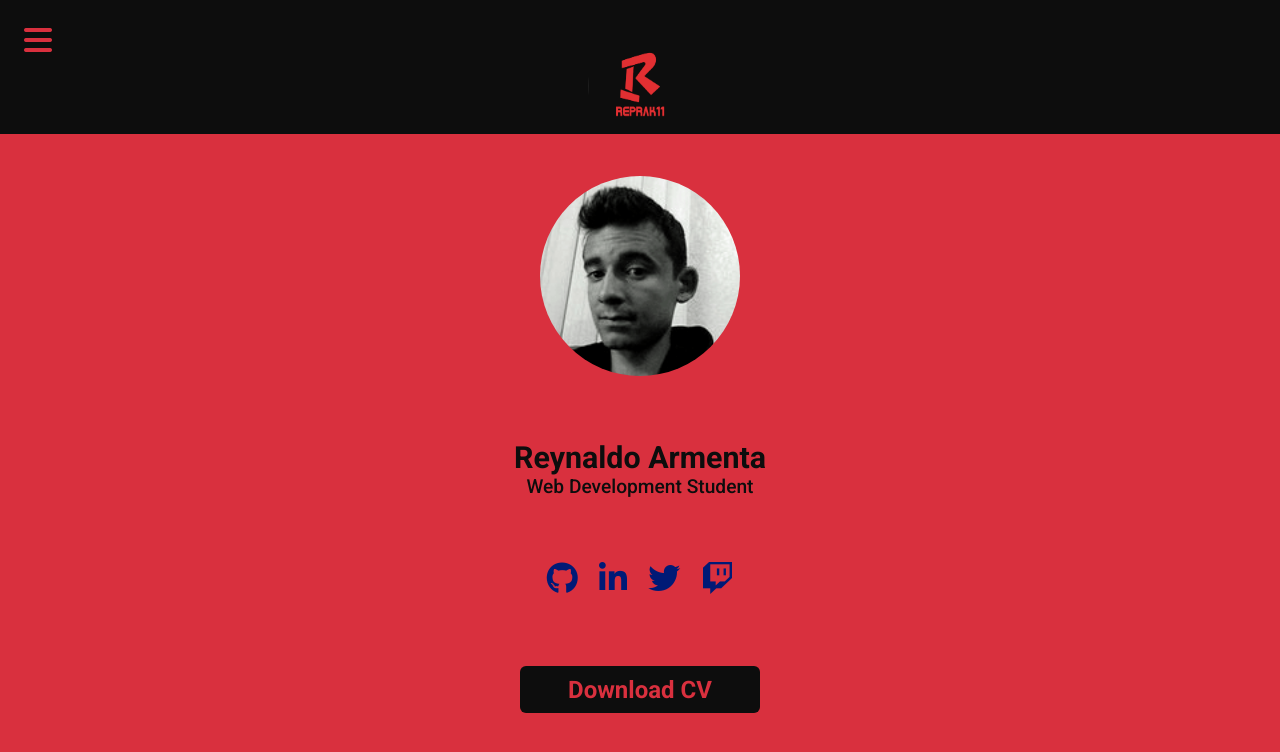
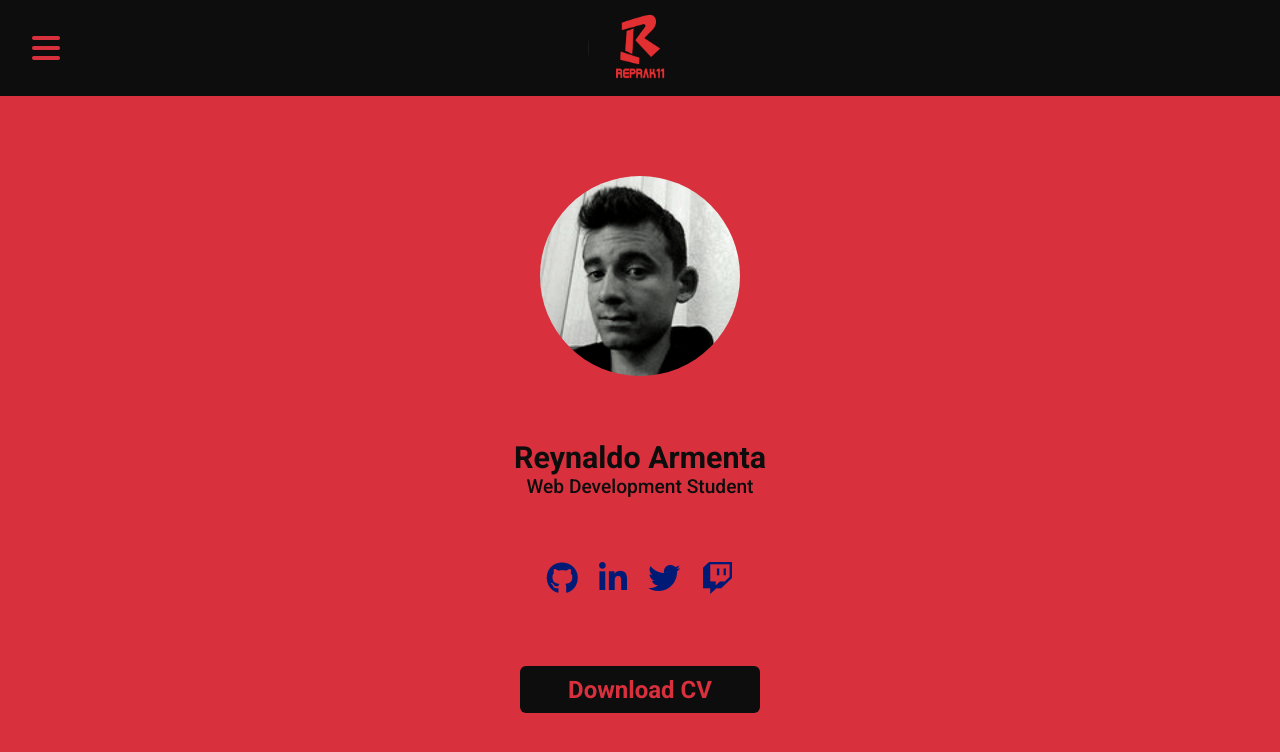
Before and after one commit to Reprak11/Portafolio-Reprak11, a plain HTML site: page index.html in a window 1280 px wide. Drawn offline with Linux system fonts and the light colour scheme.

Commit message:
Avance Home

```diff
--- a/css/styles.css
+++ b/css/styles.css
@@ -26,7 +26,6 @@
         width: 6.5rem;
         height: 6rem;
         border-radius: 50%;
-        margin-top: 3%;
     }
     nav.nav-bar{
         position: relative;
@@ -39,7 +38,7 @@
         color: var(--main-color);
         position: absolute;
         left: 0;
-        padding: 1.5rem 0 0 1.5rem;
+        padding: 2rem 0 0 2rem;
         cursor: pointer;
     }
     nav ul.nav-menu {
```
